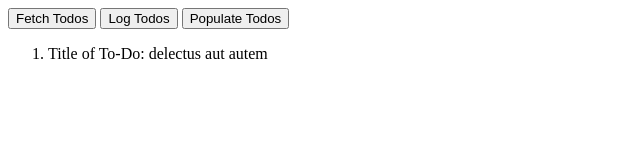
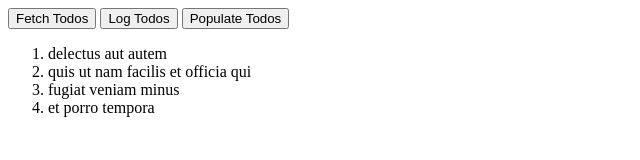
Before and after one commit to artjmaria/Dummy-Data-Todo-List, a plain HTML site: page index.html in a window 1280 px wide. Both pictures are taken after a click on the button "Populate Todos". Shown: the whole page, without its empty margins (0-640 px from the left). Drawn offline with Linux system fonts and the light colour scheme.

Commit message:
add for loop through array

```diff
--- a/scripts.js
+++ b/scripts.js
@@ -1,7 +1,6 @@
     // We'll pre-populate this array with a couple objects just so it's not undefined if your internet connection isn't working properly.
 
-    let arrayOfTodos = [
-        {
+    let arrayOfTodos = [{
         "userId": 1,
         "id": 1,
         "title": "delectus aut autem",
@@ -24,14 +23,15 @@
         "id": 4,
         "title": "et porro tempora",
         "completed": true
-        }]
+      }
+    ]
 
 
 
     const fetchTodos = () => {
       fetch('https://jsonplaceholder.typicode.com/todos')
-        .then( (response) => response.json())
-        .then( (json) => arrayOfTodos = json)
+        .then((response) => response.json())
+        .then((json) => arrayOfTodos = json)
     }
 
 
@@ -45,8 +45,35 @@
     }
 
     const populateTodos = () => {
-      const popul = document.getElementById('todo-list')
-      popul.innerHTML= `<li>Title of To-Do: ${arrayOfTodos[0].title}</li>`
+      for (let i = 0; i < arrayOfTodos.length; i++) {
 
 
+        const tdList = document.getElementById('todo-list')
+        const li = document.createElement('li')
+        const textNode = document.createTextNode(arrayOfTodos[i].title)
+        tdList.appendChild(li)
+        li.appendChild(textNode)
+
       }
+    }
+
+
+    // const populateTodos = () => {
+    //   const tdList = document.getElementById('todo-list')
+    //   const li = document.createElement('li')
+    //   const textNode = document.createTextNode(arrayOfTodos[0].title)
+    //   tdList.appendChild(li)
+    //   li.appendChild(textNode)
+
+    // }
+
+
+    // (ADDITIONAL PRACTICE CODE)
+
+    // const populateTodos = () => {
+
+
+    //   const tdList = document.getElementById('todo-list')
+    //   tdList.innerHTML= `<li>Title of To-Do: ${arrayOfTodos[0].title}</li>`
+
+    // }
```
Also changed, not shown: index.html (+3 -1 lines). Lines whose indentation alone changed are shown as unchanged.
